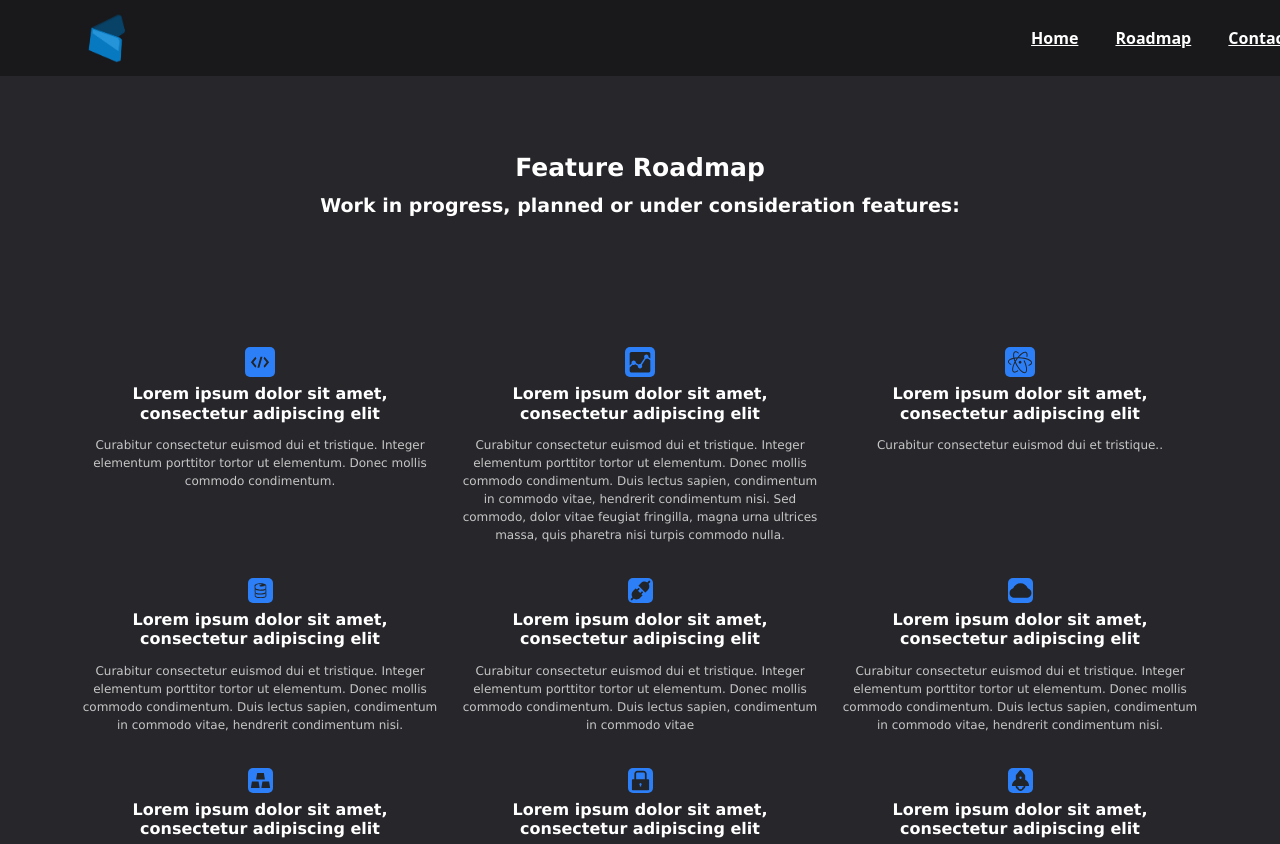
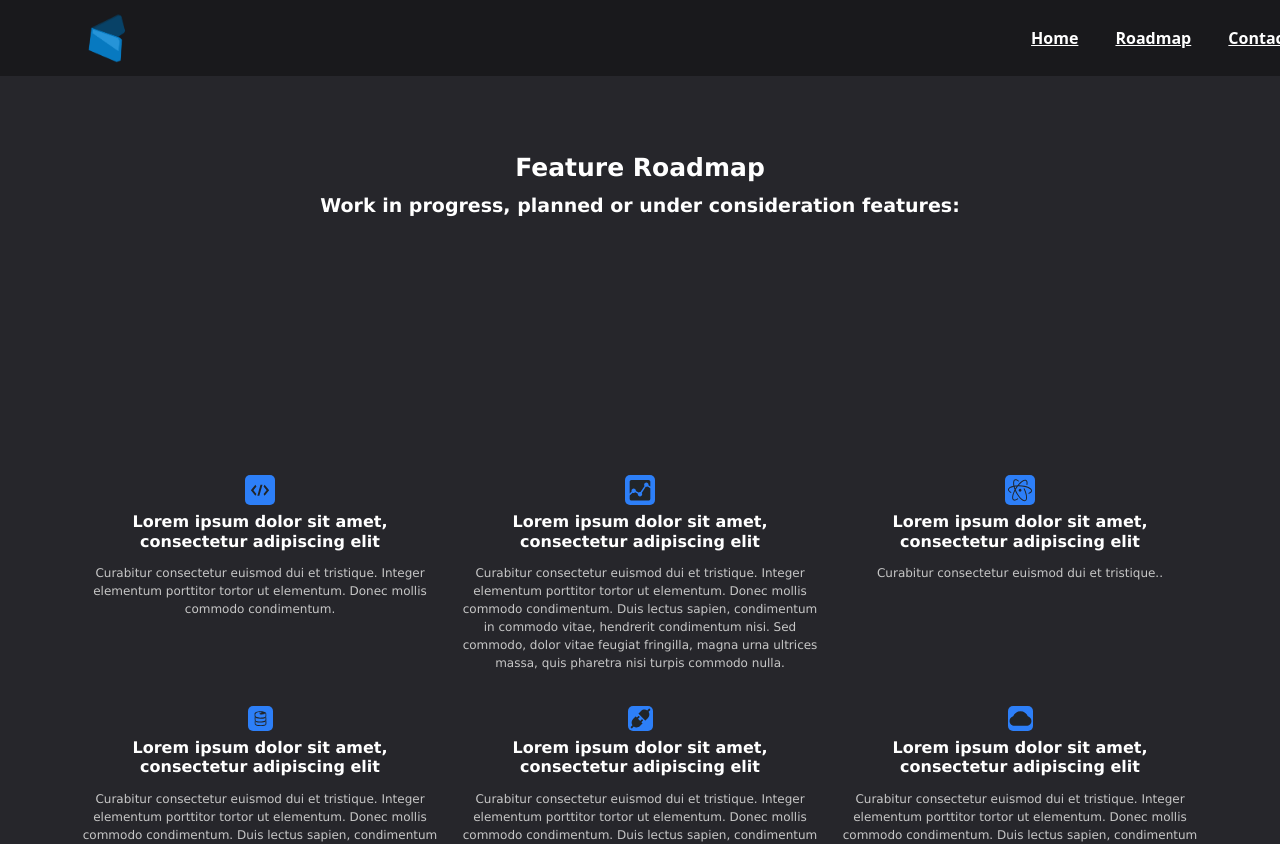
Before and after one commit to Meka-tech/Token-locker, a React (Create React App) app: page /#/Roadmap in a window 1280 px wide. Shown: the top 844 px of the page. Built offline with nearby package versions, Linux system fonts and the light colour scheme.

Commit message:
fin....probably

```diff
--- a/src/custom.scss
+++ b/src/custom.scss
@@ -55,7 +55,7 @@ p {
   font-size: 16px;
   color: rgb(199, 199, 199);
   padding-top: 1.5%;
-  padding-bottom: 5%;
+  padding-bottom: 15%;
 }
 section {
   position: relative;
@@ -67,8 +67,8 @@ section {
   width: fit-content;
   height: auto;
 
-  padding-bottom: 15%;
-  padding-top: 5%;
+  padding-bottom: 20%;
+  padding-top: 15%;
   padding-left: 5%;
   padding-right: 5%;
   justify-content: center;
```
Also changed, not shown: src/Images/Easy to Use.jpg, src/Images/Gains.jpg.
